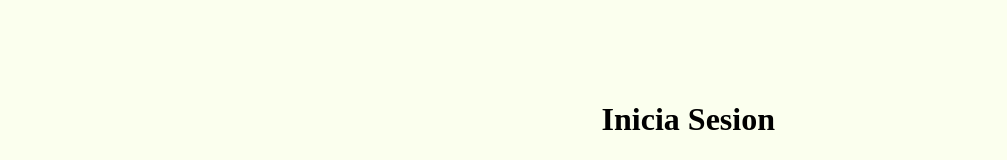
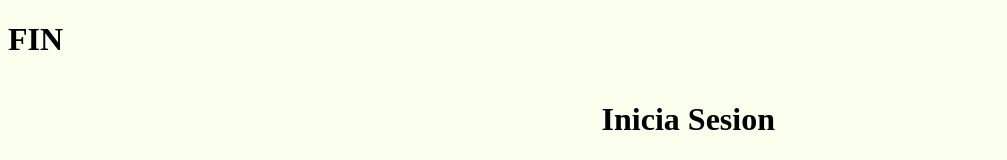
Before and after one commit to WINBRIN/Perfil, a plain HTML site: page Index.html in a window 1280 px wide. Shown: the top 160 px of the page, without its empty margins (0-1007 px from the left). Drawn offline with Linux system fonts and the light colour scheme.

Commit message:
Agregamos un fin a la pagina

```diff
--- a/Index.html
+++ b/Index.html
@@ -24,5 +24,6 @@
                 <input type="button" value="Ingresar" name="Ingresar">
             </div>
         </div>
+       <h1>FIN</h1>
     </body>
 </html>
```
